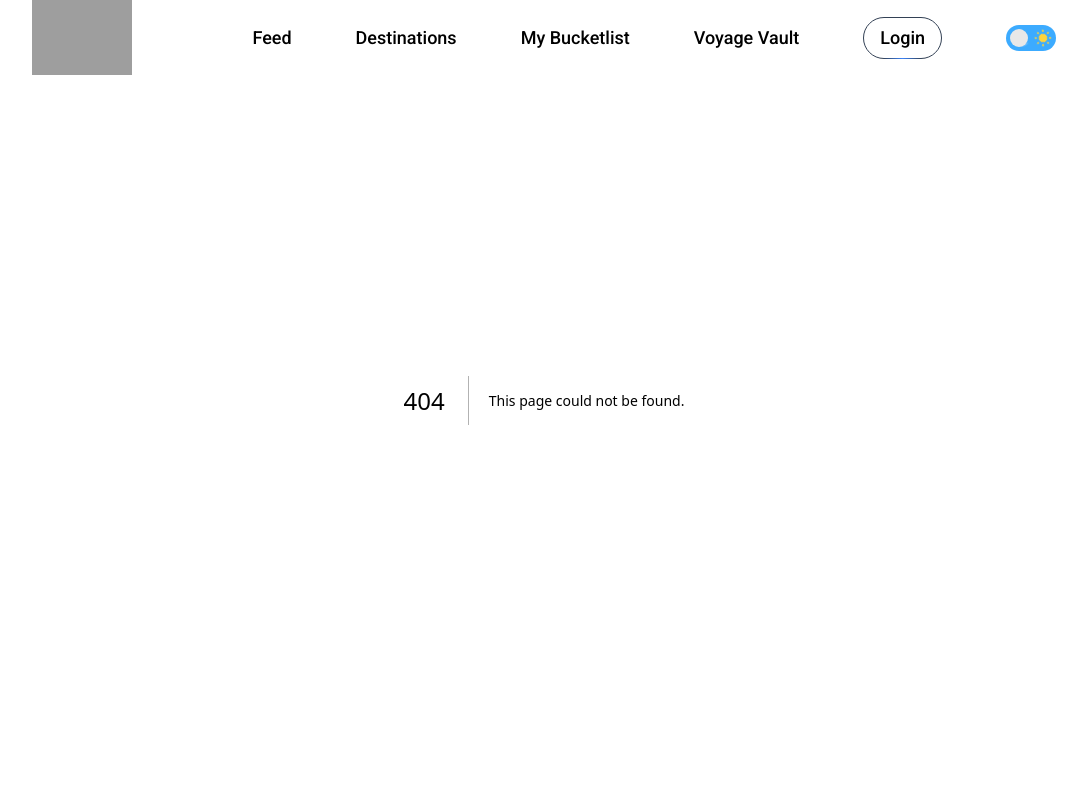
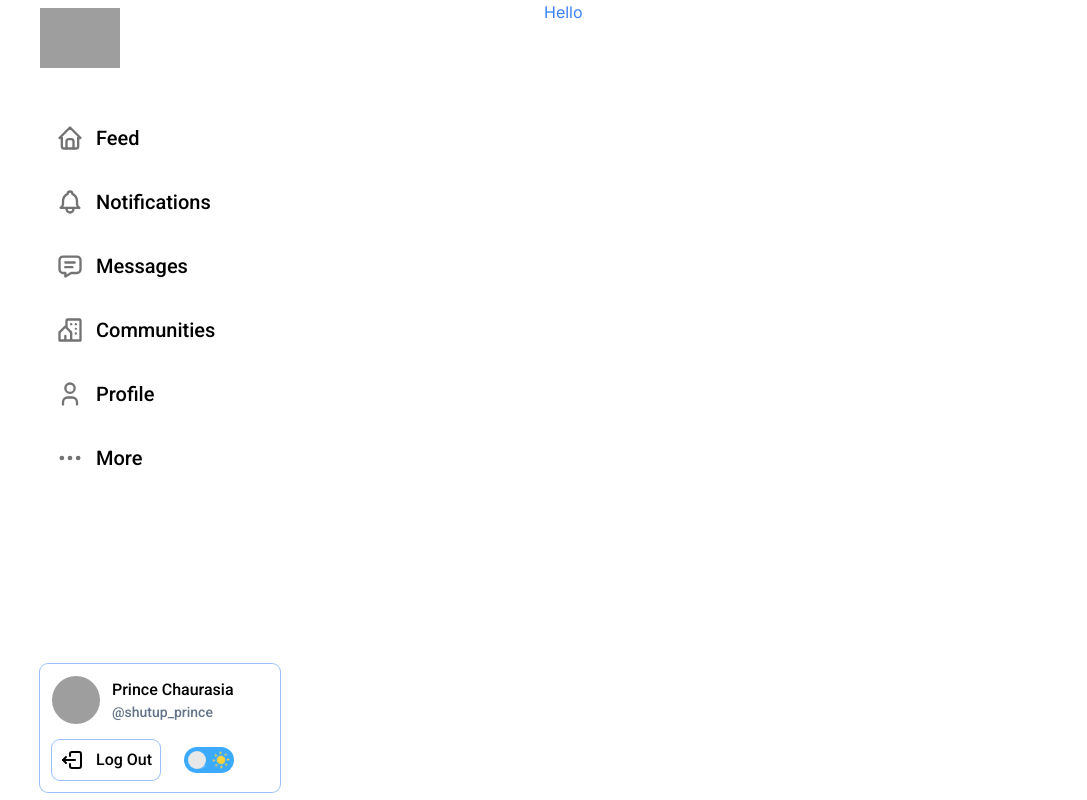
Before and after one commit to mr-dev-prince/journey_journals, a Next.js app: page /feed in a window 1280 px wide. Before the commit this address had no page. Shown: the top 800 px of the page, without its empty margins (96-1183 px from the left). Built offline with nearby package versions, Linux system fonts and the light colour scheme; grey boxes are pictures that could not be loaded; a web font is replaced by a local one.

Commit message:
Sidebar UI completed

```diff
--- /dev/null
+++ b/src/app/(feed)/components/Sidebar.jsx
@@ -0,0 +1,51 @@
+import LogOutBtn from "@/components/ui/LogOutBtn";
+import { ProfileCard } from "@/components/ui/Profile";
+import { ToggleTheme } from "@/components/ui/toggleTheme";
+import { FeedNavList } from "@/constants/Navigation";
+import { roboto } from "@/utils/font";
+import Image from "next/image";
+import Link from "next/link";
+import React from "react";
+
+const Sidebar = () => {
+  return (
+    <div className={`h-full w-fit ${roboto} `}>
+      <div className="fixed top-0 p-2 h-full ">
+        <div className="flex flex-col h-full w-[15rem] justify-between">
+          <div className="flex flex-col gap-12">
+              <Link href={"/"}>
+                <Image
+                  src="https://ik.imagekit.io/princeSherwa/Personal/wanderer's%20wallet/journey%20journals?updatedAt=1717788318957"
+                  height={80}
+                  width={80}
+                  alt="Logo"
+                  className="dark:invert"
+                />
+              </Link>
+            <div className="flex flex-col capitalize gap-5">
+              {FeedNavList.map((item, idx) => (
+                <Link
+                  href={item.href}
+                  key={idx}
+                  className="flex justify-start items-center gap-3 text-xl hover:bg-slate-200 dark:hover:bg-neutral-800 py-2 px-4 rounded-full transition duration-100"
+                >
+                  <span>{item.icon}</span>
+                  <p className="hidden md:block">{item.title}</p>
+                </Link>
+              ))}
+            </div>
+          </div>
+          <div className="ring-1 rounded-lg p-1">
+            <ProfileCard />
+            <div className="flex justify-start items-center gap-6 p-2 ">
+              <LogOutBtn />
+              <ToggleTheme />
+            </div>
+          </div>
+        </div>
+      </div>
+    </div>
+  );
+};
+
+export default Sidebar;
--- /dev/null
+++ b/src/app/(feed)/feed/page.jsx
@@ -0,0 +1,5 @@
+import React from "react";
+
+export default function feed() {
+  return <main className=" text-blue-500">Hello</main>;
+}
--- /dev/null
+++ b/src/app/(feed)/layout.jsx
@@ -0,0 +1,26 @@
+import { Inter } from "next/font/google";
+import { Providers } from "../providers";
+import "../globals.css";
+import Sidebar from "./components/Sidebar";
+
+const inter = Inter({ subsets: ["latin"] });
+
+export const metadata = {
+  title: "Journey Journals Feed",
+  description: "Full-Stack interactive travel diary.",
+};
+
+export default function RootLayout({ children }) {
+  return (
+    <html lang="en" suppressHydrationWarning>
+      <body className={inter.className}>
+        <Providers>
+          <main className="h-screen w-full md:px-32 grid grid-cols-2">
+            <Sidebar />
+            {children}
+          </main>
+        </Providers>
+      </body>
+    </html>
+  );
+}
--- a/src/app/layout.js
+++ b/src/app/(home)/layout.js
@@ -1,7 +1,7 @@
 import { Inter } from "next/font/google";
 import { ThemeProvider } from "next-themes";
-import "./globals.css";
-import { Providers } from "./providers";
+import "../globals.css";
+import { Providers } from "../providers";
 import { FloatingNavBar } from "@/components/Common/FloatingHeader";
 import Footer from "@/components/Common/Footer";
 import Header from "@/components/Common/Header";
--- a/src/app/globals.css
+++ b/src/app/globals.css
@@ -110,10 +110,3 @@
 .input:checked + .slider:before {
   transform: translateX(24px);
 }
-
-/* shape */
-
-.shape1 {
-  border-radius: 52% 48% 39% 61% / 47% 49% 0% 53%;
-  background: #00000059;
-}
--- /dev/null
+++ b/src/components/ui/LogOutBtn.jsx
@@ -0,0 +1,13 @@
+import { IconLogout2 } from "@tabler/icons-react";
+import React from "react";
+
+const LogOutBtn = () => {
+  return (
+    <button className="flex gap-3 ring-1 p-2 rounded-lg hover:bg-slate-200 dark:hover:bg-neutral-800">
+      <IconLogout2 />
+      <p>Log Out</p>
+    </button>
+  );
+};
+
+export default LogOutBtn;
--- /dev/null
+++ b/src/components/ui/Profile.jsx
@@ -0,0 +1,20 @@
+import Image from "next/image";
+import React from "react";
+
+export const ProfileCard = () => {
+  return (
+    <div className="hover:bg-slate-200 dark:hover:bg-neutral-800 w-full rounded-full p-2 flex gap-3 justify-start items-center">
+      <Image
+        src="https://images.unsplash.com/photo-1529665253569-6d01c0eaf7b6?q=80&w=1000&auto=format&fit=crop&ixlib=rb-4.0.3&ixid=M3wxMjA3fDB8MHxzZWFyY2h8NHx8cHJvZmlsZXxlbnwwfHwwfHx8MA%3D%3D"
+        height={80}
+        width={80}
+        alt="profile"
+        className=" rounded-full h-12 w-12 object-cover"
+      />
+      <span>
+        <p>Prince Chaurasia</p>
+        <p className="text-sm text-slate-500">@shutup_prince</p>
+      </span>
+    </div>
+  );
+};
--- a/src/constants/Navigation.js
+++ b/src/constants/Navigation.js
@@ -1,13 +1,18 @@
 import {
+  IconBell,
   IconBucket,
+  IconBuildingCommunity,
+  IconDots,
   IconHome,
   IconLivePhoto,
   IconMapPin,
+  IconMessage,
+  IconUser,
 } from "@tabler/icons-react";
 
 export const NavList = [
   {
-    href: "/",
+    href: "/feed",
     title: "feed",
     icon: <IconHome className="h-4 w-4 text-neutral-500 dark:text-white" />,
   },
@@ -29,3 +34,38 @@ export const NavList = [
     ),
   },
 ];
+
+export const FeedNavList = [
+  {
+    href: "/feed",
+    title: "feed",
+    icon: <IconHome size={28} className=" text-neutral-500 dark:text-white" />,
+  },
+  {
+    href: "/notifications",
+    title: "Notifications",
+    icon: <IconBell size={28} className=" text-neutral-500 dark:text-white" />,
+  },
+  {
+    href: "/messages",
+    title: "Messages",
+    icon: <IconMessage size={28} className=" text-neutral-500 dark:text-white" />,
+  },
+  {
+    href: "/communities",
+    title: "Communities",
+    icon: (
+      <IconBuildingCommunity size={28} className=" text-neutral-500 dark:text-white" />
+    ),
+  },
+  {
+    href: "/profile",
+    title: "profile",
+    icon: <IconUser size={28} className=" text-neutral-500 dark:text-white" />,
+  },
+  {
+    href: "/more",
+    title: "more",
+    icon: <IconDots size={28} className=" text-neutral-500 dark:text-white" />,
+  },
+];
```
Also changed, not shown: src/app/(feed)/profile/page.jsx (renamed from src/app/profile/page.jsx), src/app/(home)/page.js (renamed from src/app/page.js).
